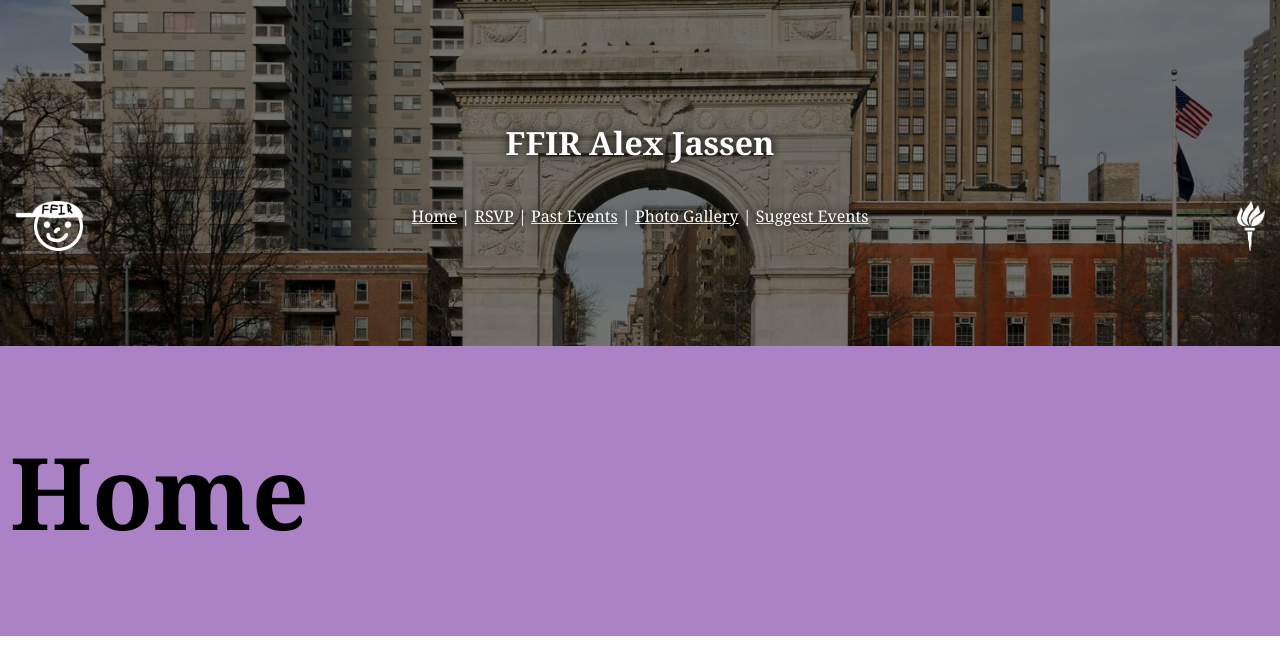
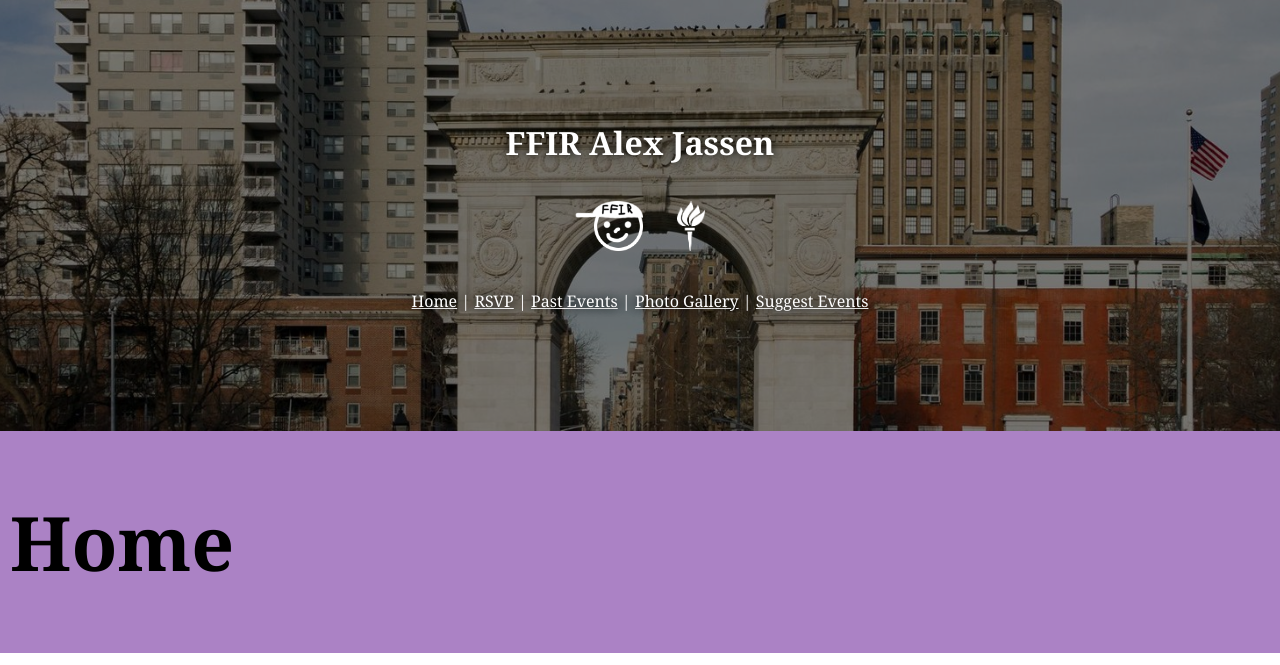
Before and after one commit to Great-Stuff/ffiralex, a plain HTML site: page index.html in a window 1280 px wide. Shown: the top 665 px of the page. Drawn offline with Linux system fonts and the light colour scheme; a web font is replaced by a local one.

Commit message:
Add files via upload

```diff
--- a/style.css
+++ b/style.css
@@ -56,17 +56,18 @@ a{
 .title{
     text-align: center;
 }
+.image-wrapper{
+    width: 100%;
+    display: grid;
+    place-items: center;
+}
 .nyuTorch{
-    position: absolute;
     height: 50px;
-    right: 0;
     padding: 15px;
     filter: invert(100);
 }
 .logo{
-    position: absolute;
     height: 50px;
-    left: 0rem;
     padding: 15px;
     filter: invert(100);
 }
@@ -75,7 +76,7 @@ a{
     background-color: #ab82c5;
 }
 .page-title{
-    font-size: 100px;
+    font-size: 75px;
 }
 .page-content{
     margin: 0px 25% 0px 25%;
@@ -128,12 +129,6 @@ a{
     }
 
     @media screen and (max-width: 425px){
-        .logo{
-            display: none;
-        }
-        .nyuTorch{
-            display: none;
-        }
         .past-flyer-grid{
             grid-template-columns: repeat(1, 1fr);
         }
```
